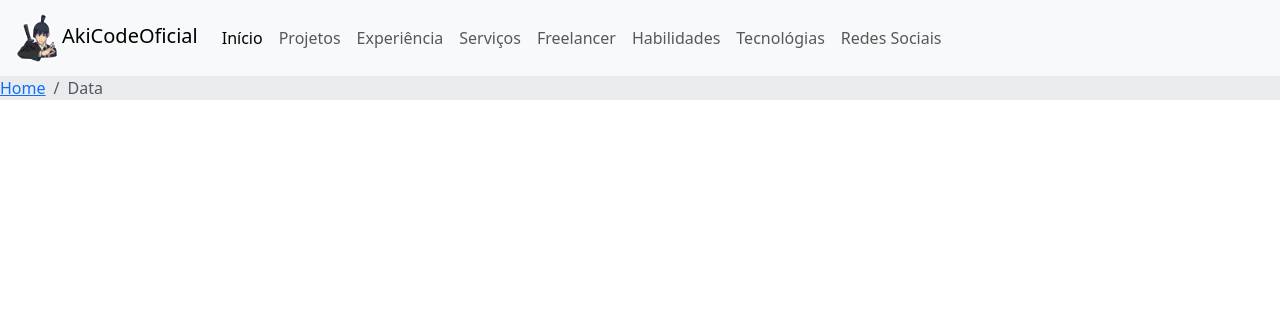
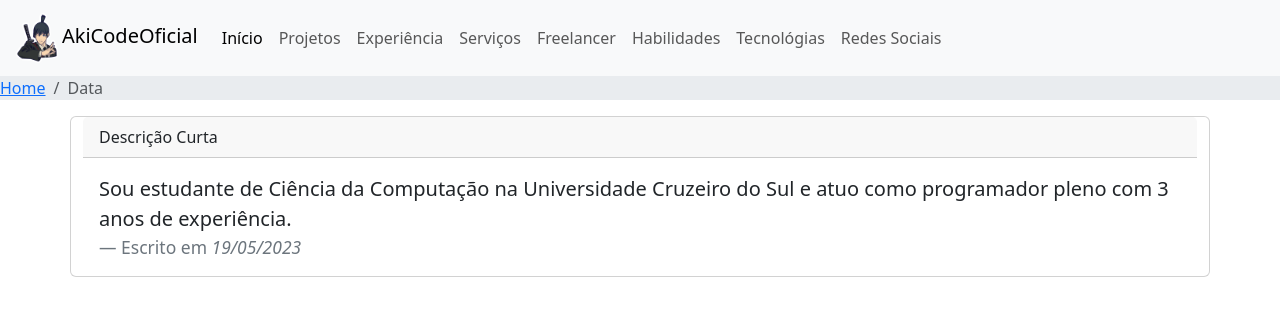
Before and after one commit to akicodeoficial/akicode-portfolio, a React (Vite) app: page / in a window 1280 px wide. Shown: the top 316 px of the page. Built offline with nearby package versions, Linux system fonts and the light colour scheme.

Commit message:
Criando card inicial

```diff
--- a/src/pages/index.tsx
+++ b/src/pages/index.tsx
@@ -8,10 +8,27 @@ export default function IndexPage(): JSX.Element {
         <Breadcrumb />
       </header>
       <main>
-        <div className='container'>
-          <div className='row'></div>
+        <div className="container">
+          <div className="row">
+            <div className="card">
+              <div className="card-header">Descrição Curta</div>
+              <div className="card-body">
+                <blockquote className="blockquote mb-0">
+                  <p>
+                    Sou estudante de Ciência da Computação na Universidade
+                    Cruzeiro do Sul e atuo como programador pleno com 3 anos de
+                    experiência.
+                  </p>
+                  <footer className="blockquote-footer">
+                    Escrito em{" "}
+                    <cite title="Source Title">19/05/2023</cite>
+                  </footer>
+                </blockquote>
+              </div>
+            </div>
+          </div>
         </div>
       </main>
     </RootLayout>
-  )
+  );
 }
```
